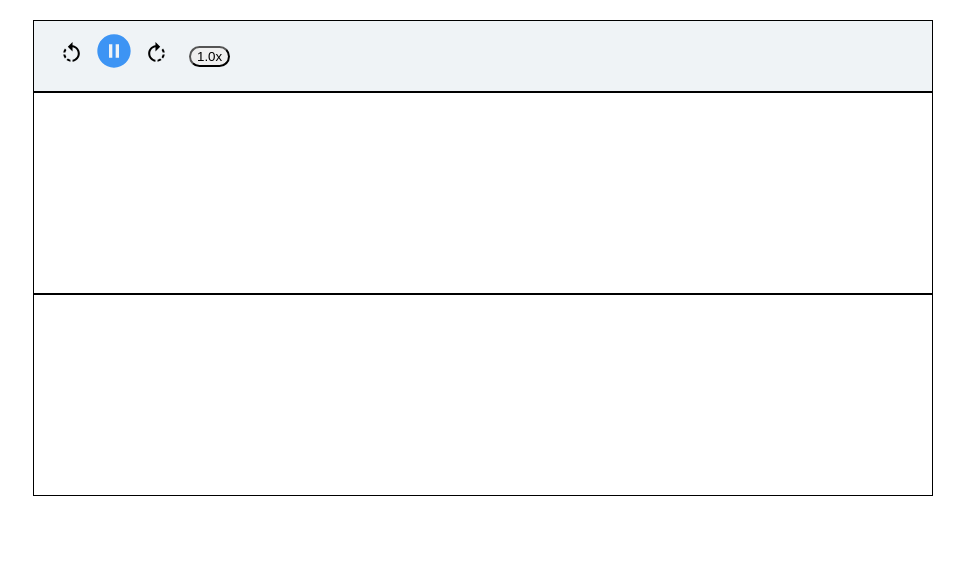
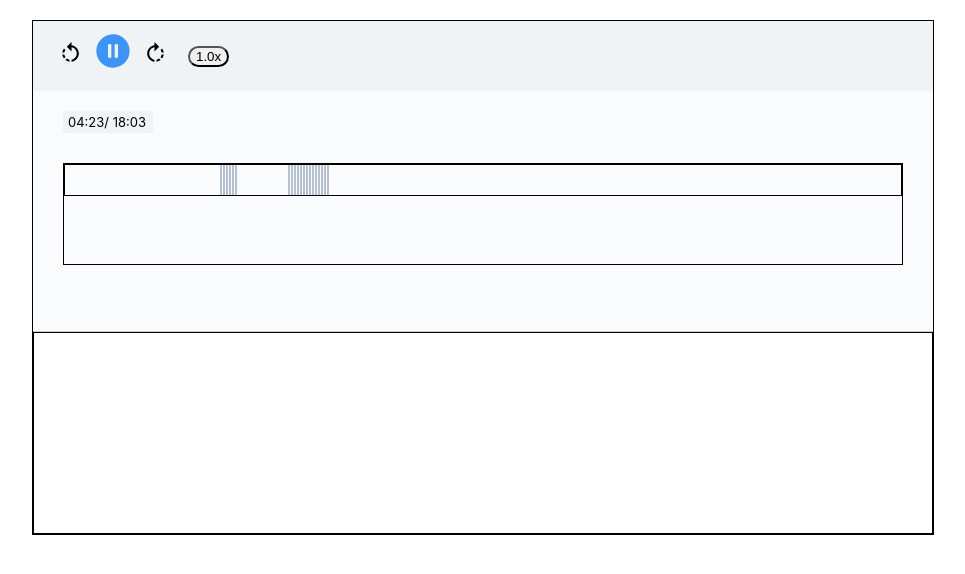
Before and after one commit to krishnau2/apollo-test, a React (Create React App) app: page / in a window 1280 px wide. Shown: the top 574 px of the page, without its empty margins (157-1122 px from the left). Built offline with nearby package versions, Linux system fonts and the light colour scheme.

Commit message:
Moved Audio control section to its own component.
Basic BarGraph section template

```diff
--- a/src/App.css
+++ b/src/App.css
@@ -2,10 +2,10 @@
   width: 900px;
   margin-left: auto;
   margin-right: auto;
+  border: 1px solid;
+  margin-top: 20px;
 }
 .audio-control-wrap {
-  margin-top: 20px;
-  border: 1px solid;
   height: 50px;
   background-color: #eff3f6;
   padding-top: 10px;
@@ -33,9 +33,53 @@
   margin-left: 10px;
   border-radius: 25px;
 }
-.graph-wrap {
+.audio-timeline-wrap {
+  padding: 20px 30px;
+  padding-left: 30px;
+  background-color: #fafbfc;
+  border-bottom: 1px solid #ccc;
+  height: 200px;
+}
+.timer {
+  font-size: small;
+  background-color: #eff3f6;
+  width: 80px;
+  padding: 3px 5px;
+  border-radius: 3px;
+}
+.graph-container {
+  height: 100px;
   border: 1px solid;
-  height: 200px;
+  margin-top: 30px;
+}
+.graph-row {
+  border: 1px solid;
+  height: 30px;
+}
+.graph-name {
+  width: 150px;
+  /* border: 1px solid; */
+  height: 30px;
+  float: left;
+}
+.graph {
+  /* border: 1px solid red; */
+  height: 30px;
+  margin-left: 5px;
+  float: left;
+}
+.graph-block {
+  float: left;
+}
+.bar {
+  width: 1px;
+  height: 30px;
+  border-left: 2px solid #b7c0ce;
+  /* margin-left: 1px; */
+  display: inline-block;
+}
+.offset {
+  margin-left: 50px;
 }
 .transcript-wrap {
   border: 1px solid;
--- /dev/null
+++ b/src/components/AudioControl.js
@@ -0,0 +1,20 @@
+import React from "react";
+import {
+  MdRotateLeft,
+  MdRotateRight,
+  MdPauseCircleFilled
+} from "react-icons/md";
+
+const AudioControl = () => {
+  return (
+    <div className="audio-control-wrap">
+      <div className="audio-controls">
+        <MdRotateLeft className="rotate-btn" />
+        <MdPauseCircleFilled className="pause-btn" />
+        <MdRotateRight className="rotate-btn" />
+      </div>
+      <button className="play-speed-btn">1.0x</button>
+    </div>
+  );
+};
+export default AudioControl;
--- a/src/components/Main.js
+++ b/src/components/Main.js
@@ -1,22 +1,48 @@
 import React from "react";
-import {
-  MdRotateLeft,
-  MdRotateRight,
-  MdPauseCircleFilled
-} from "react-icons/md";
+
+import AudioControl from "./AudioControl";
 
 const Main = () => {
   return (
     <div className="container">
-      <div className="audio-control-wrap">
-        <div className="audio-controls">
-          <MdRotateLeft className="rotate-btn" />
-          <MdPauseCircleFilled className="pause-btn" />
-          <MdRotateRight className="rotate-btn" />
+      <AudioControl />
+      <div className="audio-timeline-wrap">
+        <div className="timer">
+          <span className="current-time">04:23</span>
+          <span className="total-time">/ 18:03</span>
         </div>
-        <button className="play-speed-btn">1.0x</button>
+        <div className="graph-container">
+          <div className="graph-row">
+            <div className="graph-name"></div>
+            <div className="graph">
+              <div className="graph-block ">
+                <span className="bar"></span>
+                <span className="bar"></span>
+                <span className="bar"></span>
+                <span className="bar"></span>
+                <span className="bar"></span>
+                <span className="bar"></span>
+              </div>
+              <div className="graph-block offset">
+                <span className="bar"></span>
+                <span className="bar"></span>
+                <span className="bar"></span>
+                <span className="bar"></span>
+                <span className="bar"></span>
+                <span className="bar"></span>
+                <span className="bar"></span>
+                <span className="bar"></span>
+                <span className="bar"></span>
+                <span className="bar"></span>
+                <span className="bar"></span>
+                <span className="bar"></span>
+                <span className="bar"></span>
+                <span className="bar"></span>
+              </div>
+            </div>
+          </div>
+        </div>
       </div>
-      <div className="graph-wrap"></div>
       <div className="transcript-wrap"></div>
     </div>
   );
```
